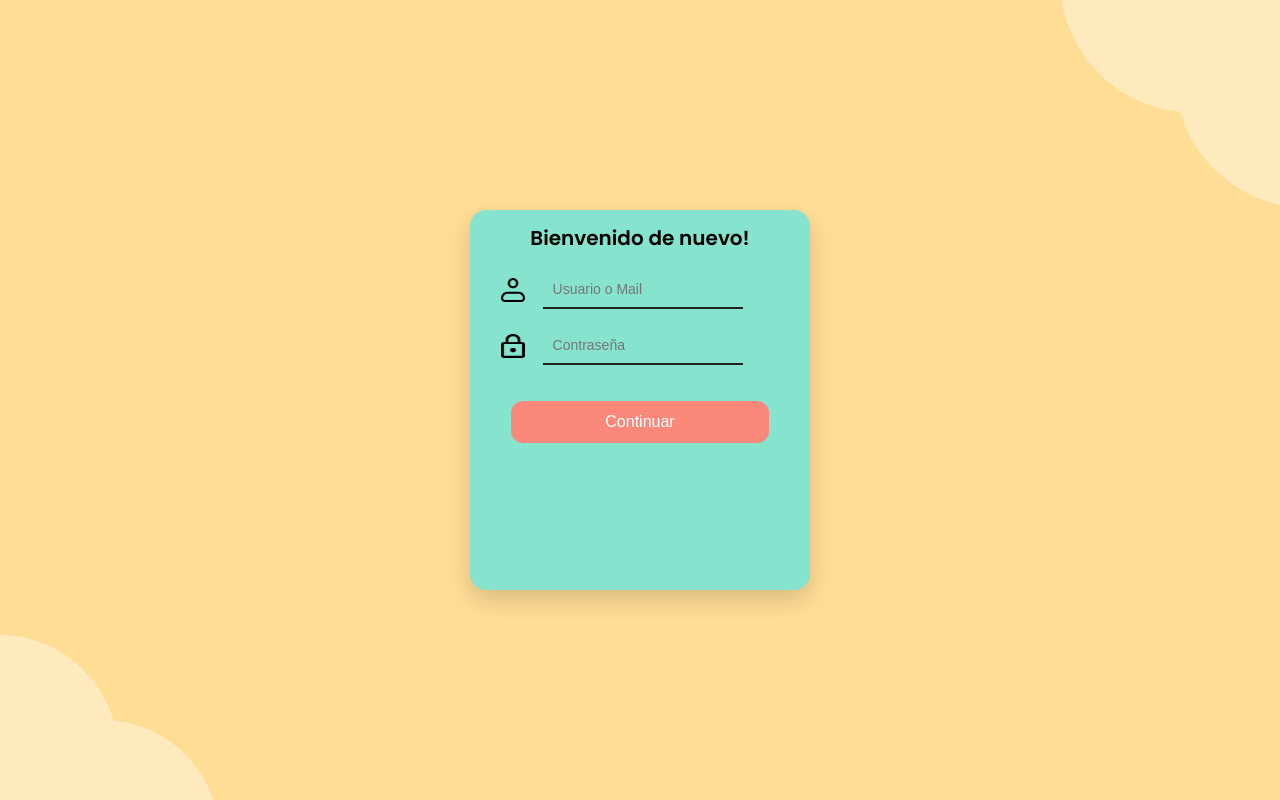
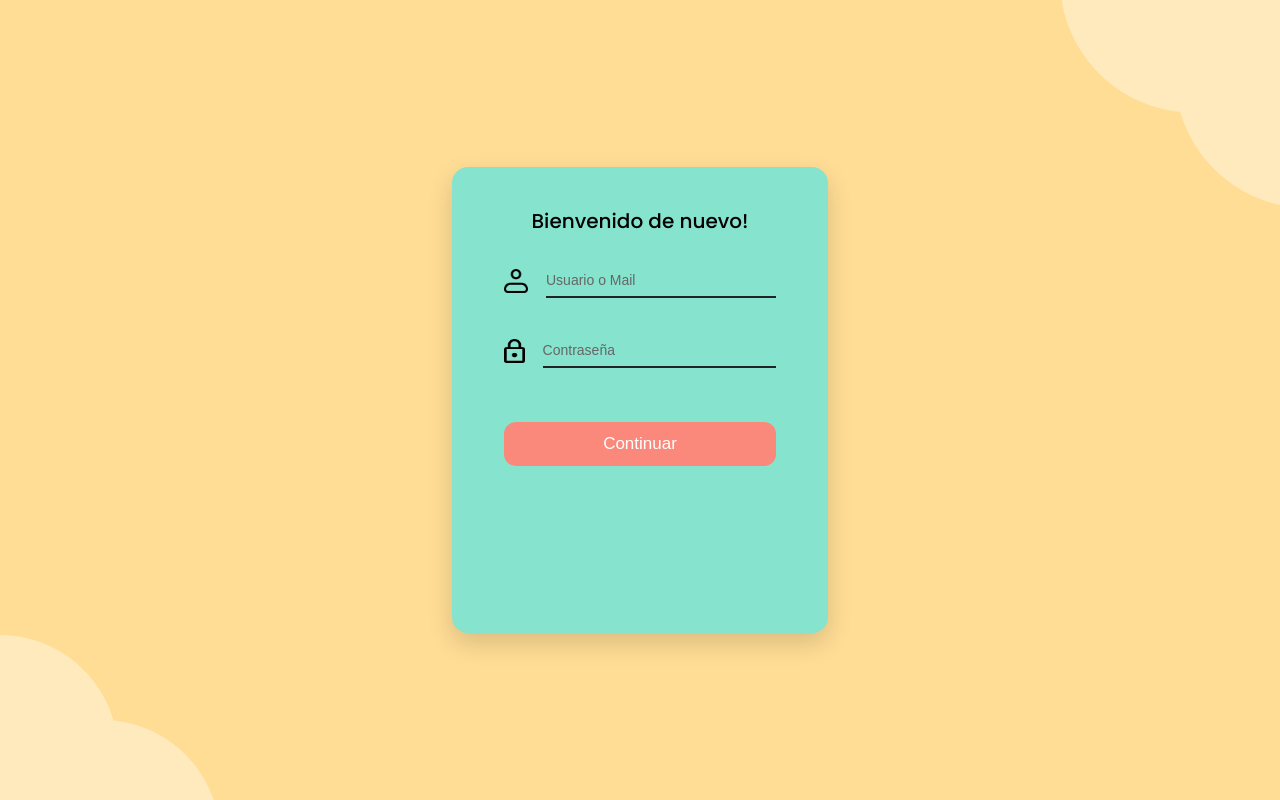
Before and after one commit to 3-TIC-ORT/proyecto-notetrivia, a website: page front-end/iniciosesion.html in a window 1280 px wide. Drawn offline with nearby package versions, Linux system fonts and the light colour scheme.

Commit message:
iniciosesion

```diff
--- a/front-end/iniciosesion.css
+++ b/front-end/iniciosesion.css
@@ -1,3 +1,5 @@
+@import url('https://fonts.googleapis.com/css2?family=Poppins:wght@300;400;500;600&display=swap');
+
 body {
   background-color: #FFDD95;
   margin: 0;
@@ -10,7 +12,6 @@ body {
   position: fixed;
   width: 220px;        /* mismo tamaño para ambas */
   height: auto;
-  filter: brightness(0) invert(1); /* las vuelve blancas */
   z-index: 1;
 }
 
@@ -26,7 +27,7 @@ body {
 
 /* Cuadro central */
 #rectangulo {
-  width: 340px;
+  width: 320px;
   height: 380px; /* Reducido el tamaño de la altura */
   background-color: #86E3CE;
   border-radius: 16px;
@@ -37,16 +38,16 @@ body {
   transform: translate(-50%, -50%);
   z-index: 2;
   text-align: center;
-  padding-top: 26px 28px 36px;
+  padding: 26px 28px 60px;
 }
 
 /* Título */
 .titulo {
   font-family: 'Poppins', sans-serif;
   font-size: 20px;
-  font-weight: 600;
+  font-weight: 500;
   color: #000;
-  margin-bottom: 18px;
+  margin-bottom: 28px;
 }
 
 /* Inputs */
@@ -54,9 +55,9 @@ body {
   display: flex;
   align-items: center;
   justify-content: flex-start;
-  width: 82%;
+  width: 85%;
   margin: 0 auto 18px auto;
-  margin-bottom: 18px;
+  margin-bottom: 36px;
 }
 
 .icono {
@@ -66,8 +67,8 @@ body {
 }
 
 input {
-  width: 180px;
-  padding: 10px;
+  width: 100%;
+padding: 8px 0;
   border-radius: 0px;
   border: none;
   outline: none;
@@ -84,14 +85,19 @@ input {
   border: none;
   border-radius: 12px;
   padding: 12px 20px;
-  font-size: 16px;
+  font-size: 17px;
   cursor: pointer;
-  margin-top: 10px;
+  margin-top: 20px;
   transition: 0.3s;
-  width: 76%;
+  width: 85%;
 margin: 18px auto 0 auto;
 }
 
 #sesionbtn:hover {
   background-color: #f76c5e;
 }
+
+input::placeholder {
+  color: #666;
+  font-weight: 500;
+}
--- a/front-end/iniciosesion.html
+++ b/front-end/iniciosesion.html
@@ -6,9 +6,7 @@
   <title>Iniciar sesión</title>
   <link rel="stylesheet" href="iniciosesion.css">
   <script src="https://cdn.socket.io/4.7.5/socket.io.min.js"></script>
-  <style>
-    @import url('https://fonts.googleapis.com/css2?family=Poppins:ital,wght@0,100;0,200;0,300;0,400;0,500;0,600;0,700;0,800;0,900;1,100;1,200;1,300;1,400;1,500;1,600;1,700;1,800;1,900&display=swap');
-    </style>
+
 </head>
 <body>
   <!-- Nubes -->
```
